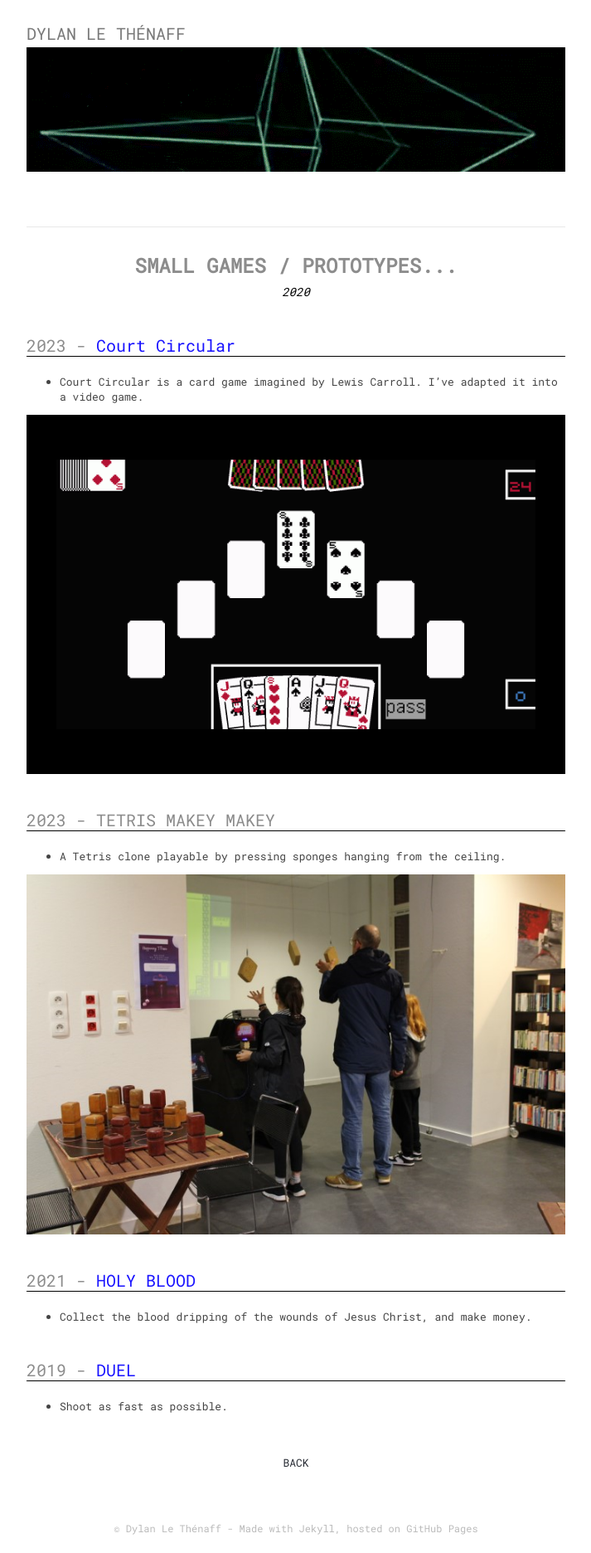
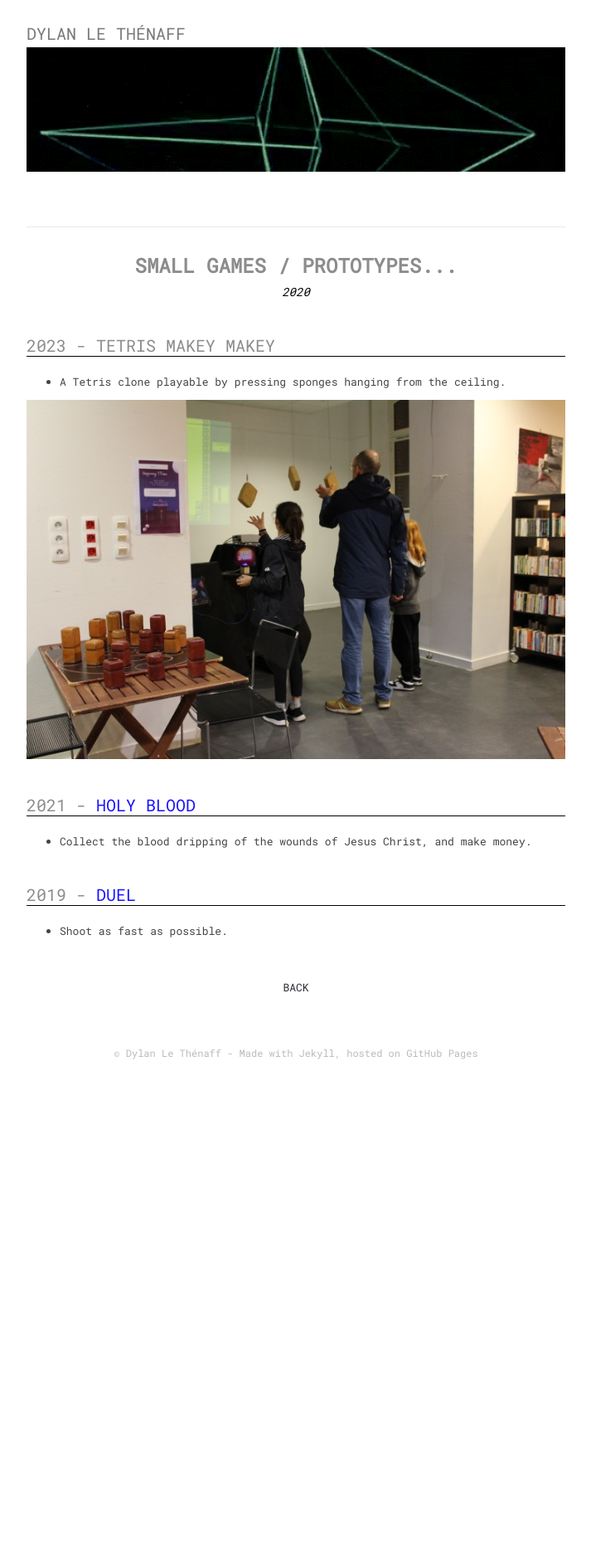
Before and after one commit to aBalthazar/aBalthazar.github.io, a Jekyll site: the page built from _projects/2020-01-01-prototypes.md, in a window 1280 px wide. Shown: the whole page at 83% size, without its empty margins (283-996 px from the left). Built offline with Jekyll 4.4.1, drawn with Linux system fonts in a browser that asks for light colours; after the commit the page ends 1299 px from its top, so only the background shows below that.

Commit message:
remove court circular project from the prototype post

```diff
--- a/_projects/2020-01-01-prototypes.md
+++ b/_projects/2020-01-01-prototypes.md
@@ -5,11 +5,6 @@ image: static/content/prototypes/banner-prototypes.jpg
 shortdesc: A (re)collection of smaller projects.
 archive: yes
 ---
-## 2023 - [Court Circular](https://balthazargames.itch.io/court-circular)
-- Court Circular is a card game imagined by Lewis Carroll. I've adapted it into a video game.
-
-![court-circular-makey-photo-1](/static/content/prototypes/court-circular-photo-1.png)
-
 
 ## 2023 - TETRIS MAKEY MAKEY
 - A Tetris clone playable by pressing sponges hanging from the ceiling.
```
Also changed, not shown: static/content/prototypes/court-circular-photo-1.png (deleted).
